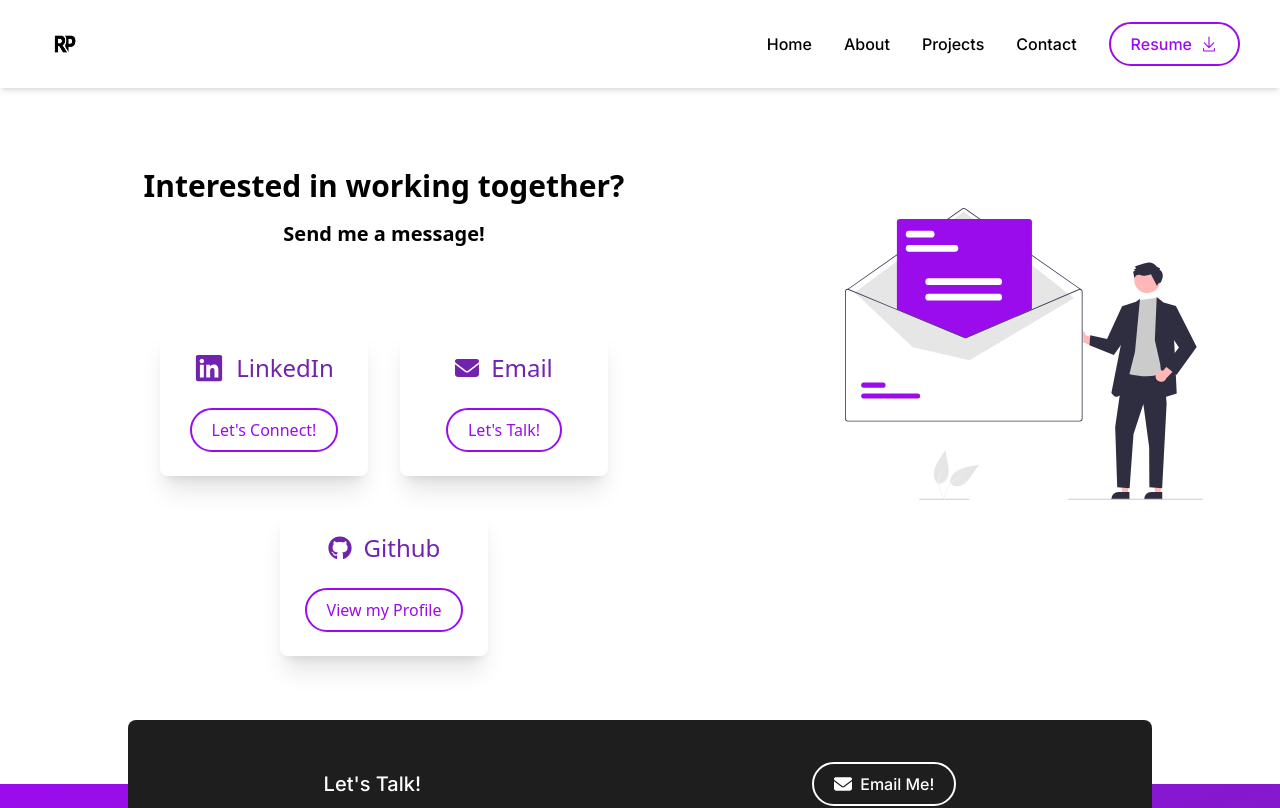
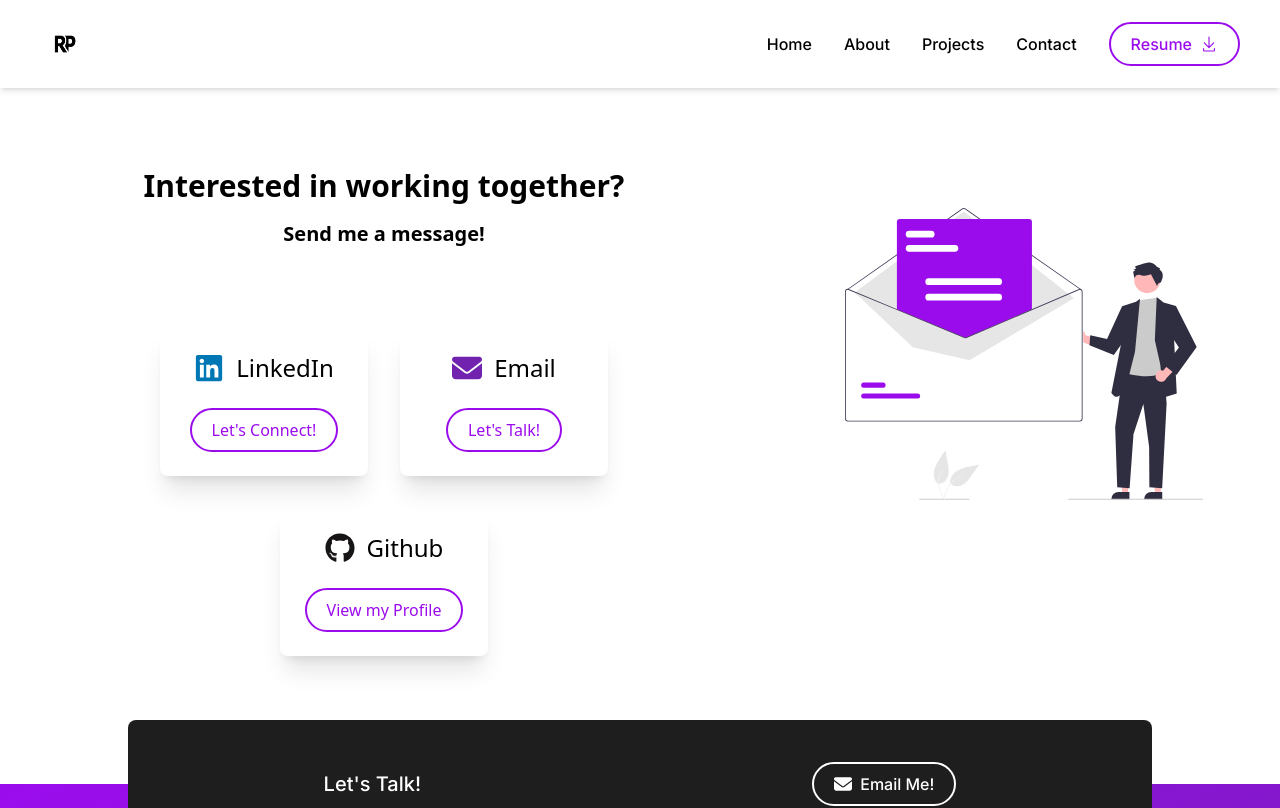
Before and after one commit to roshith-prakash/roshithprakash, a React (Create React App) app: page /contact in a window 1280 px wide. Shown: the top 808 px of the page. Built offline with nearby package versions, Linux system fonts and the light colour scheme.

Commit message:
Contact page minor UI change. 27-03-2024.

```diff
--- a/src/pages/Contact.jsx
+++ b/src/pages/Contact.jsx
@@ -30,9 +30,10 @@ const Contact = () => {
           </p>
 
           <div className="px-10 max-w-[90%] flex flex-wrap justify-center gap-8 mt-20 mx-auto">
+            {/* Linkedin */}
             <div className="shadow-xl p-6 rounded-lg w-full md:w-52">
-              <p className="text-hovercta text-2xl flex gap-x-3 justify-center items-center">
-                <FaLinkedin className="text-3xl" />
+              <p className="text-2xl flex gap-x-3 justify-center items-center">
+                <FaLinkedin className="text-3xl text-[#0077B5]" />
                 LinkedIn
               </p>
               <br />
@@ -46,9 +47,10 @@ const Contact = () => {
               </div>
             </div>
 
+            {/* Email */}
             <div className="shadow-xl  p-6 rounded-lg w-full md:w-52">
-              <p className="text-hovercta text-2xl flex gap-x-3 justify-center items-center">
-                <FaEnvelope />
+              <p className=" text-2xl flex gap-x-3 justify-center items-center">
+                <FaEnvelope className="text-3xl text-hovercta" />
                 Email
               </p>
               <br />
@@ -62,9 +64,10 @@ const Contact = () => {
               </div>
             </div>
 
+            {/* Github */}
             <div className="shadow-xl p-6 rounded-lg w-full md:w-52">
-              <p className="text-hovercta text-2xl flex gap-x-3 justify-center items-center">
-                <FaGithub />
+              <p className=" text-2xl flex gap-x-3 justify-center items-center">
+                <FaGithub className="text-3xl text-[#171515]" />
                 Github
               </p>
               <br />
```
